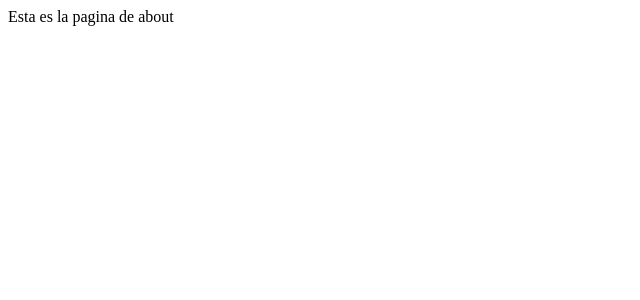
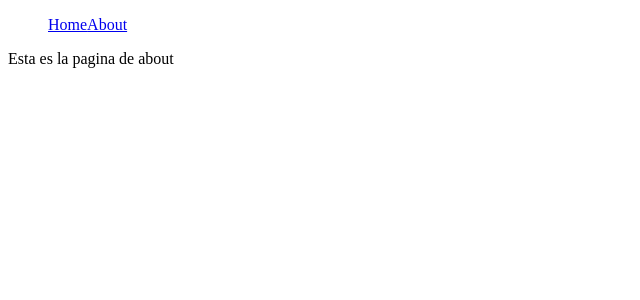
Before and after one commit to gonpineiro/intro-nextjs, a Next.js app: page /about in a window 1280 px wide. Shown: the top 300 px of the page, without its empty margins (0-640 px from the left). Built offline with nearby package versions, Linux system fonts and the light colour scheme.

Commit message:
Enlazando pagina con Link

```diff
--- /dev/null
+++ b/components/Navbar/Navbar.jsx
@@ -0,0 +1,17 @@
+import React from 'react';
+import Link from 'next/link';
+
+const Navbar = () => {
+    return (
+        <div>
+            <nav>
+                <menu>
+                    <Link href="/">Home</Link>
+                    <Link href="/about">About</Link>
+                </menu>
+            </nav>
+        </div>
+    );
+};
+
+export default Navbar;
--- a/pages/about.jsx
+++ b/pages/about.jsx
@@ -1,11 +1,13 @@
-import React from 'react'
+import React from 'react';
+import NavBar from '../components/Navbar/Navbar';
 
 const About = () => {
     return (
         <div>
-            Esta es la pagina de about
+            <NavBar />
+            <p> Esta es la pagina de about</p>
         </div>
-    )
-}
+    );
+};
 
-export default About
+export default About;
```
Also changed, not shown: pages/index.jsx (+6 -4 lines).
